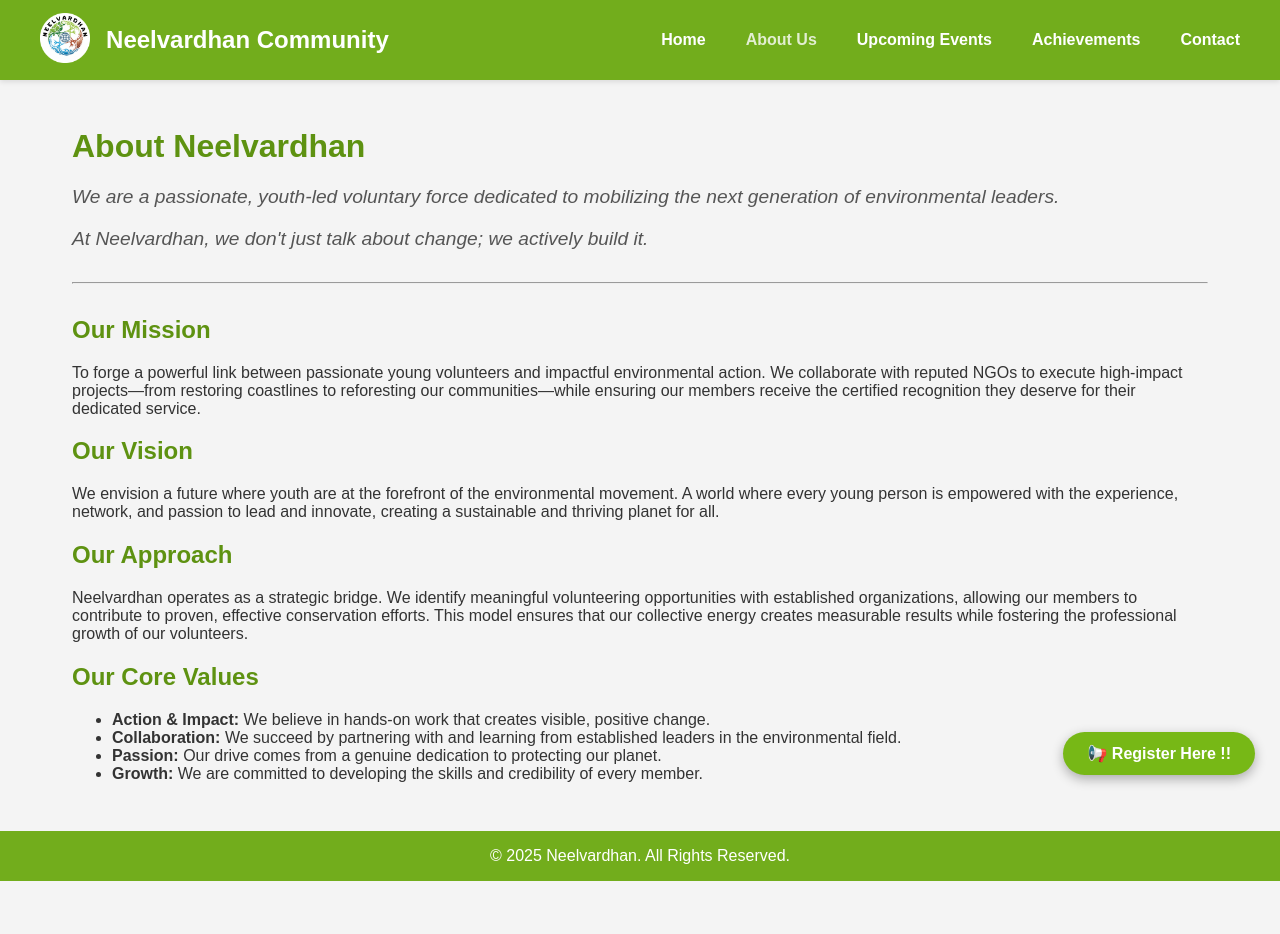
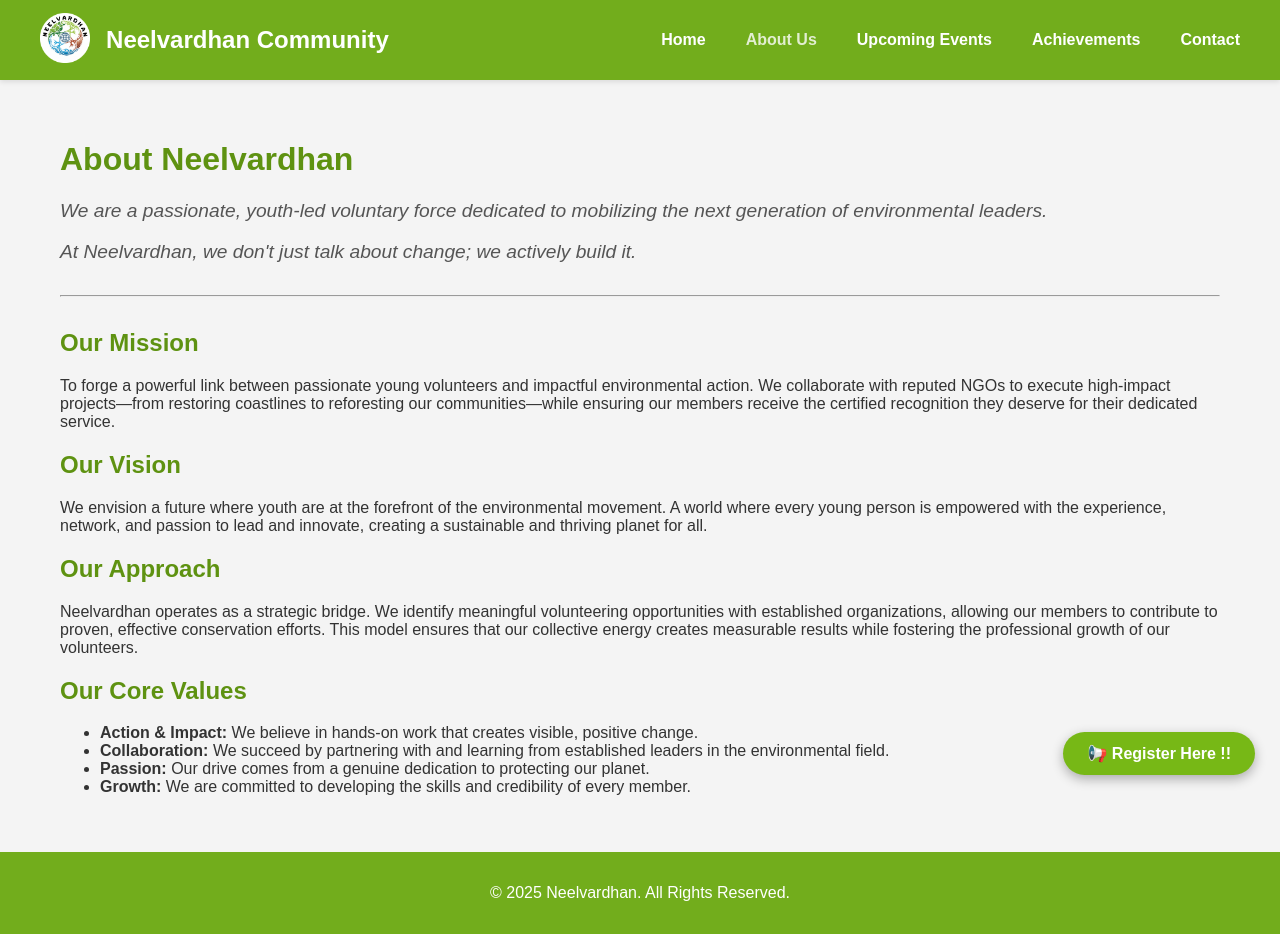
Before and after one commit to OG-DHRUV-1002/dns-website, a React (Create React App) app: page /about in a window 1280 px wide. Before the commit the page ends 881 px from the top, so only its background shows below. Built offline with nearby package versions, Linux system fonts and the light colour scheme.

Commit message:
Update styles.css

```diff
--- a/src/assets/styles.css
+++ b/src/assets/styles.css
@@ -436,13 +436,44 @@ margin-top: -80px; / Pull it up to fill the space visually */
   margin-top: 0;
 }
 
-/* Footer */
+/* --- Sticky Footer CSS --- */
+
+html, body, #root { /* Ensure html, body, and root div fill the viewport */
+  height: 100%;
+  margin: 0;
+}
+
+.app-container {
+  display: flex;
+  flex-direction: column;
+  min-height: 100vh; /* This makes the entire app container at least viewport height */
+}
+
+/* This targets the <main> element within AppContent */
+.main-content {
+  flex-grow: 1; /* This makes your content area expand to push the footer down */
+  display: flex; /* Optional: If your pages within main-content should also be flex */
+  flex-direction: column; /* Optional */
+}
+
+/* Your page-container styles (for non-homepage content padding) */
+/* This will now apply ON TOP of .main-content for other pages */
+.page-container {
+  padding: 20px; /* Example padding */
+  max-width: 1200px; /* Optional: Constrain content width */
+  margin: 0 auto; /* Optional: Center content */
+}
+
+/* Your existing footer styles */
 .footer {
   text-align: center;
-  padding: 0.001rem;
-  background-color: #72AD1C;
+  padding: 1rem;
+  background-color: #72AD1C; /* Dark background */
   color: white;
+  flex-shrink: 0; /* Ensures the footer doesn't shrink if content is too large */
 }
+
+/* Add any other global styles you have here */
 
 
 
```
